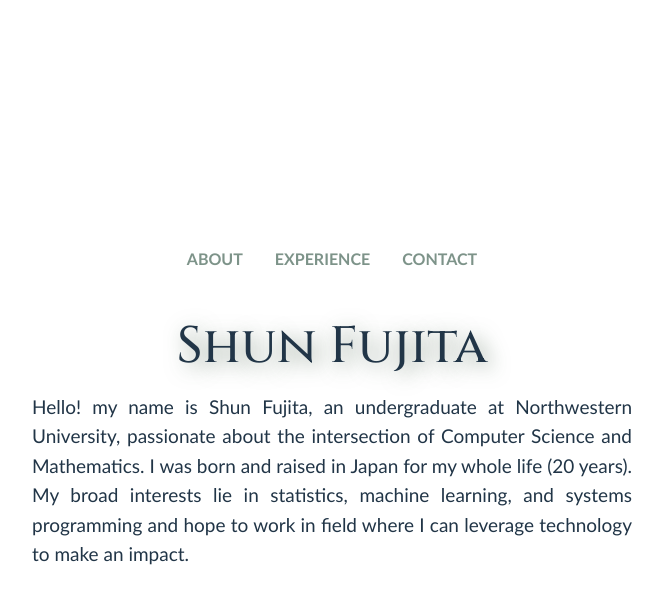
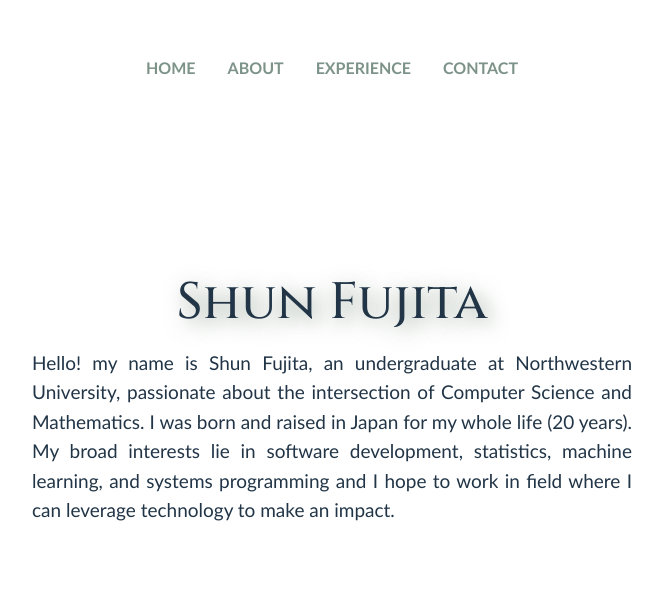
Before and after one commit to sshunf/shunfujita.github.io, a React (Vite) app: page /about in a window 1280 px wide. Shown: the top 604 px of the page, without its empty margins (308-971 px from the left). Built offline with nearby package versions, Linux system fonts and the light colour scheme.

Commit message:
added router functionality

```diff
--- a/src/App.tsx
+++ b/src/App.tsx
@@ -1,9 +1,14 @@
 import './App.css';
 import NavBar from './components/navbar';
 import { BrowserRouter as Router, Route, Routes } from 'react-router-dom';
+import Home from './pages/Home';
+import About from './pages/About';
+import Experience from './pages/Experience';
+import Contact from './pages/Contact';
 
 function App() {
   const navLinks = [
+    { name: 'HOME', path: '/' },
     { name: 'ABOUT', path: '/about' },
     { name: 'EXPERIENCE', path: 'experience'},
     { name: 'CONTACT', path: 'contact'},
@@ -12,23 +17,18 @@
   return (
     <>
       <Router>
-        <NavBar links={navLinks}/>
+        <div className="fixed top-10 left-0 w-full">
+          <NavBar links={navLinks}/>
+        </div>
         <div className="p-4">
           <Routes>
-            <Route path="/about" element={<h2 className="text-center" />}/>
-            <Route path="/experience" element={<h2 className="text-center" />}/>
-            <Route path="/contact" element={<h2 className="text-center" />}/>
+            <Route path="/" element={<Home/>}/>
+            <Route path="/about" element={<About/>}/>
+            <Route path="/experience" element={<Experience/>}/>
+            <Route path="/contact" element={<Contact/>}/>
           </Routes>
         </div>
       </Router>
-      <h1 className="mb-4">Shun Fujita</h1>
-      <p className="mx-auto flex max-w-[600px] text-justify text-lg">
-        Hello! my name is Shun Fujita, an undergraduate at Northwestern University,
-        passionate about the intersection of Computer Science and Mathematics. I was
-        born and raised in Japan for my whole life (20 years). My broad interests lie
-        in statistics, machine learning, and systems programming and hope to work in
-        field where I can leverage technology to make an impact.
-      </p>
     </>
   )
 }
--- /dev/null
+++ b/src/pages/About.tsx
@@ -0,0 +1,17 @@
+function About() {
+    return (
+        <div>
+            <h1 className="mb-4">Shun Fujita</h1>
+            <p className="mx-auto flex max-w-[600px] text-justify text-lg">
+                Hello! my name is Shun Fujita, an undergraduate at Northwestern University,
+                passionate about the intersection of Computer Science and Mathematics. I was
+                born and raised in Japan for my whole life (20 years). My broad interests lie
+                in software development, statistics, machine learning, and systems programming and
+                I hope to work in field where I can leverage technology to make an impact.
+            </p>
+        </div>
+
+    )
+}
+
+export default About;
--- /dev/null
+++ b/src/pages/Contact.tsx
@@ -0,0 +1,7 @@
+function Contact() {
+    return (
+        <h2>Contact</h2>
+    )
+}
+
+export default Contact;
--- /dev/null
+++ b/src/pages/Experience.tsx
@@ -0,0 +1,7 @@
+function Experience() {
+    return (
+        <h2>Experience</h2>
+    )
+}
+
+export default Experience;
--- /dev/null
+++ b/src/pages/Home.tsx
@@ -0,0 +1,9 @@
+function Home() {
+    return (
+        <div>
+            <h2>Hello, this is Home</h2>
+        </div>
+    )
+}
+
+export default Home;
```
